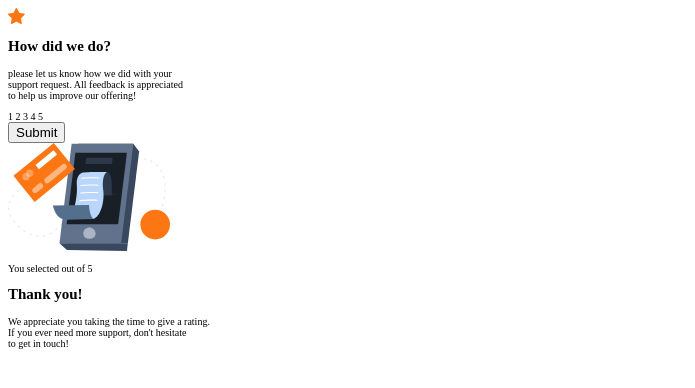
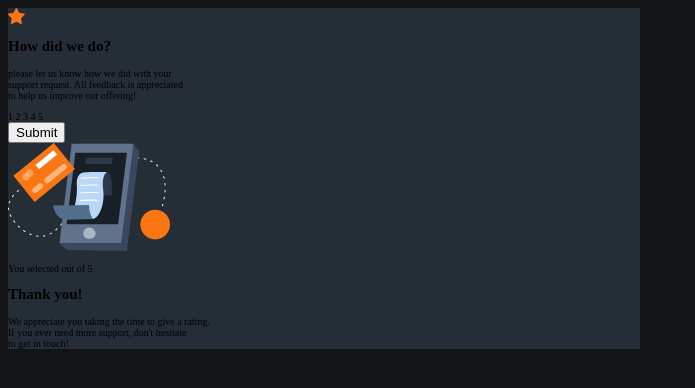
Before and after one commit to tutich/rating-comp, a plain HTML site: page index.html in a window 1280 px wide. Shown: the whole page, without its empty margins (0-695 px from the left). Drawn offline with Linux system fonts and the light colour scheme.

Commit message:
style css

```diff
--- a/style.css
+++ b/style.css
@@ -2,5 +2,9 @@ html {
     font-size: 10px;
 }
 body {
-
+    background: hsl(216, 12%, 8%);
 }
+section {
+    background: hsl(213, 19%, 18%);
+    width: 50%;
+}
```
